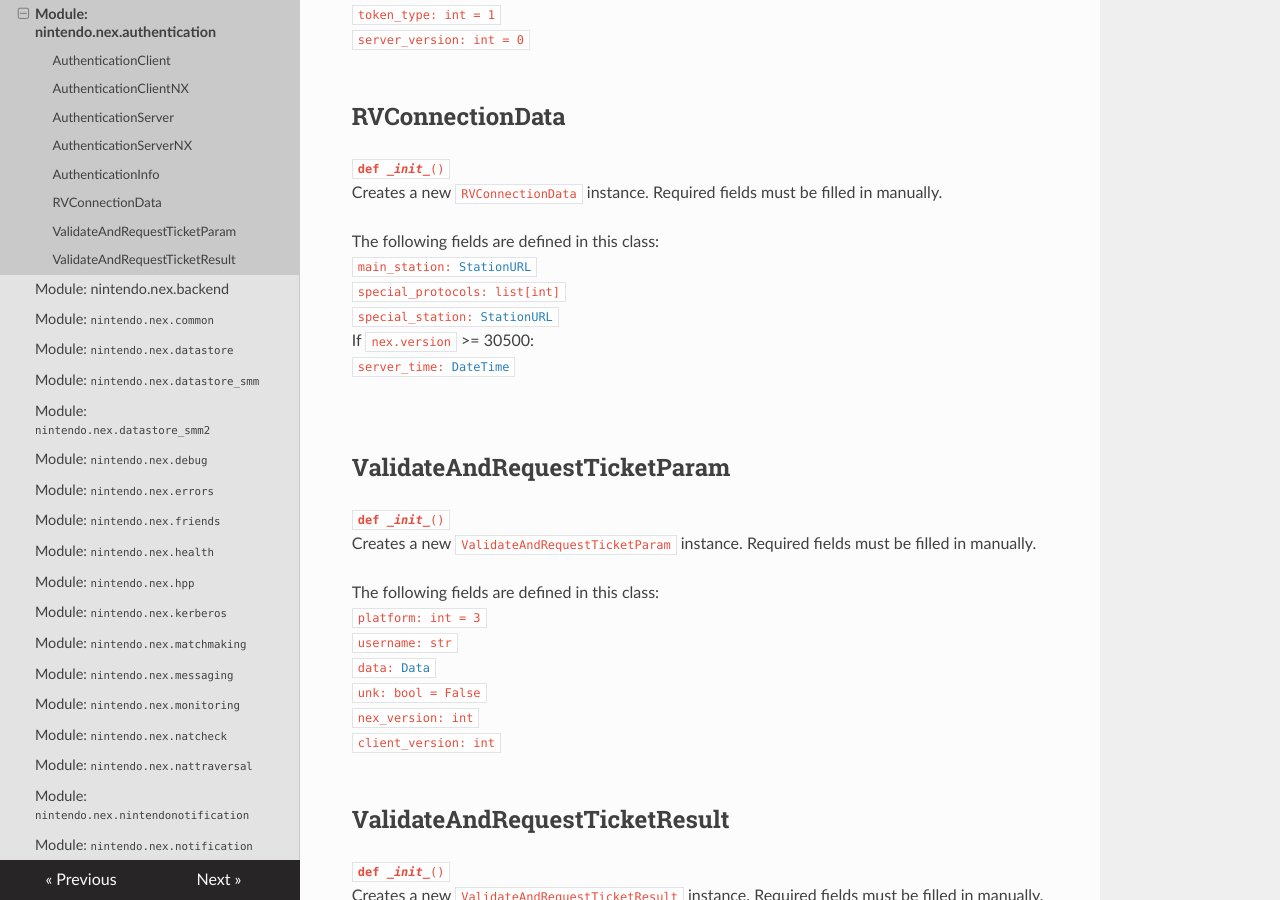
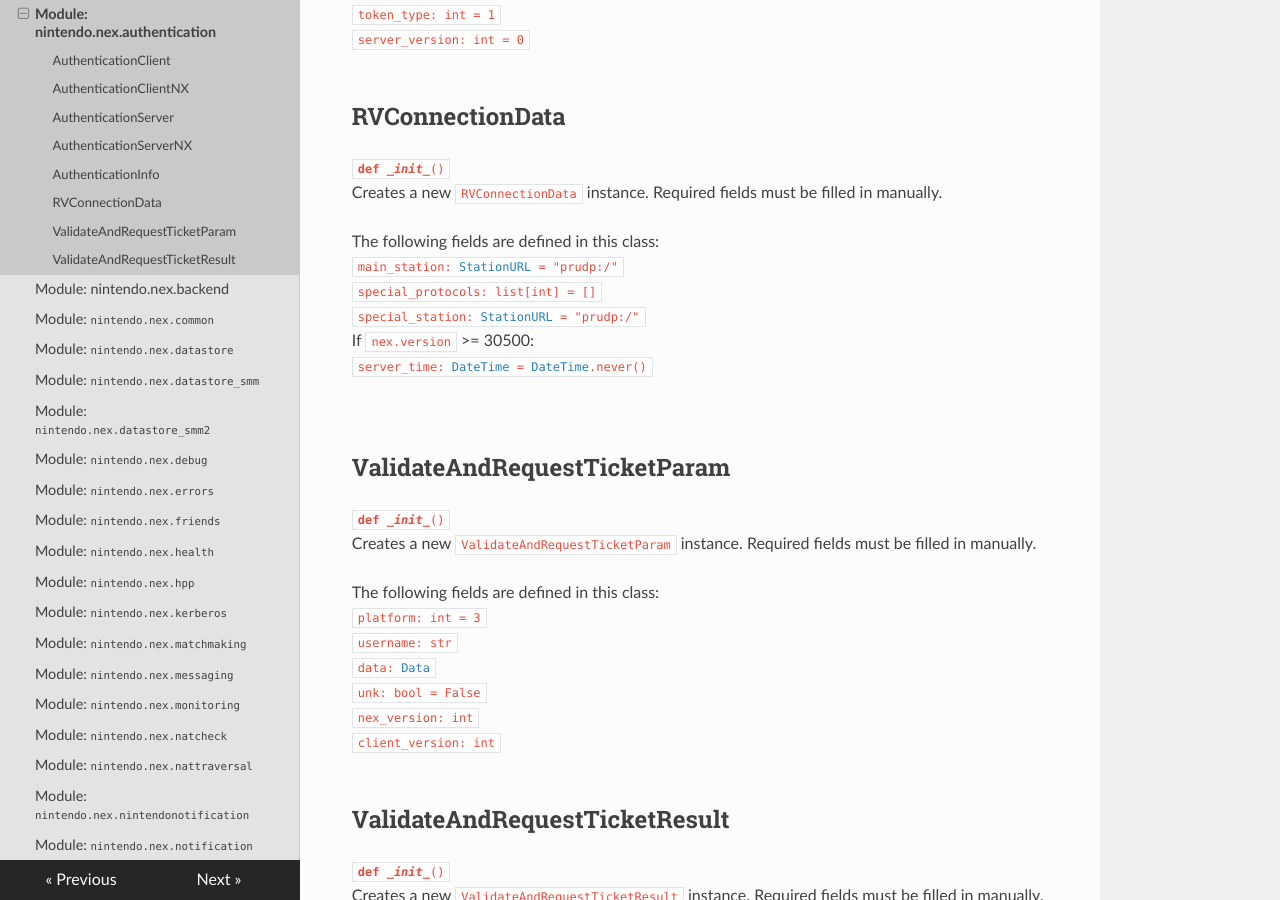
Before and after one commit to kinnay/NintendoClients, an MkDocs documentation site: the page built from docs/reference/nex/authentication.md, in a window 1280 px wide and 900 px high, scrolled down 4870 px. Built offline with MkDocs 1.6.1, drawn with Linux system fonts in a browser that asks for light colours; nearby versions of some CDN libraries.

```diff
--- a/docs/reference/nex/authentication.md
+++ b/docs/reference/nex/authentication.md
@@ -226,12 +226,12 @@ The following fields are defined in this class:<br>
 
 The following fields are defined in this class:<br>
 <span class="docs">
-<code>main_station: [StationURL](../common#stationurl)</code><br>
-<code>special_protocols: list[int]</code><br>
-<code>special_station: [StationURL](../common#stationurl)</code><br>
+<code>main_station: [StationURL](../common#stationurl) = "prudp:/"</code><br>
+<code>special_protocols: list[int] = []</code><br>
+<code>special_station: [StationURL](../common#stationurl) = "prudp:/"</code><br>
 If `nex.version` >= 30500:<br>
 <span class="docs">
-<code>server_time: [DateTime](../common#datetime)</code><br>
+<code>server_time: [DateTime](../common#datetime) = [DateTime](../common#datetime).never()</code><br>
 </span><br>
 </span><br>
 
--- a/generate_protocols.py
+++ b/generate_protocols.py
@@ -391,7 +391,7 @@ NUMERIC_TYPES = [
 ]
 
 STRING_TYPES = [
-	"string", "buffer", "qbuffer"
+	"string", "buffer", "qbuffer", "stationurl"
 ]
 
 
@@ -1127,6 +1127,7 @@ class CodeGenerator:
 
 		if type.name == "datetime": return "common.DateTime(%i)" %value
 		if type.name == "string": return '"%s"' %value
+		if type.name == "stationurl": return 'common.StationURL.parse("%s")' %value
 		if type.name in ["buffer", "qbuffer"]: return 'b"%s"' %value
 		if type.name in NUMERIC_TYPES + ["bool"]: return str(value)
 		if type.name == "list":
@@ -1375,7 +1376,7 @@ class DocsGenerator:
 
 		if type.name in NUMERIC_TYPES + ["bool"]: return str(value)
 		if type.name in ["buffer", "qbuffer"]: return 'b"%s"' %value
-		if type.name == "string": return '"%s"' %value
+		if type.name in ["string", "stationurl"]: return '"%s"' %value
 		if type.name == "datetime":
 			if value == 0:
 				return "[DateTime](../common#datetime).never()"
```
Also changed, not shown: 2 other files.
